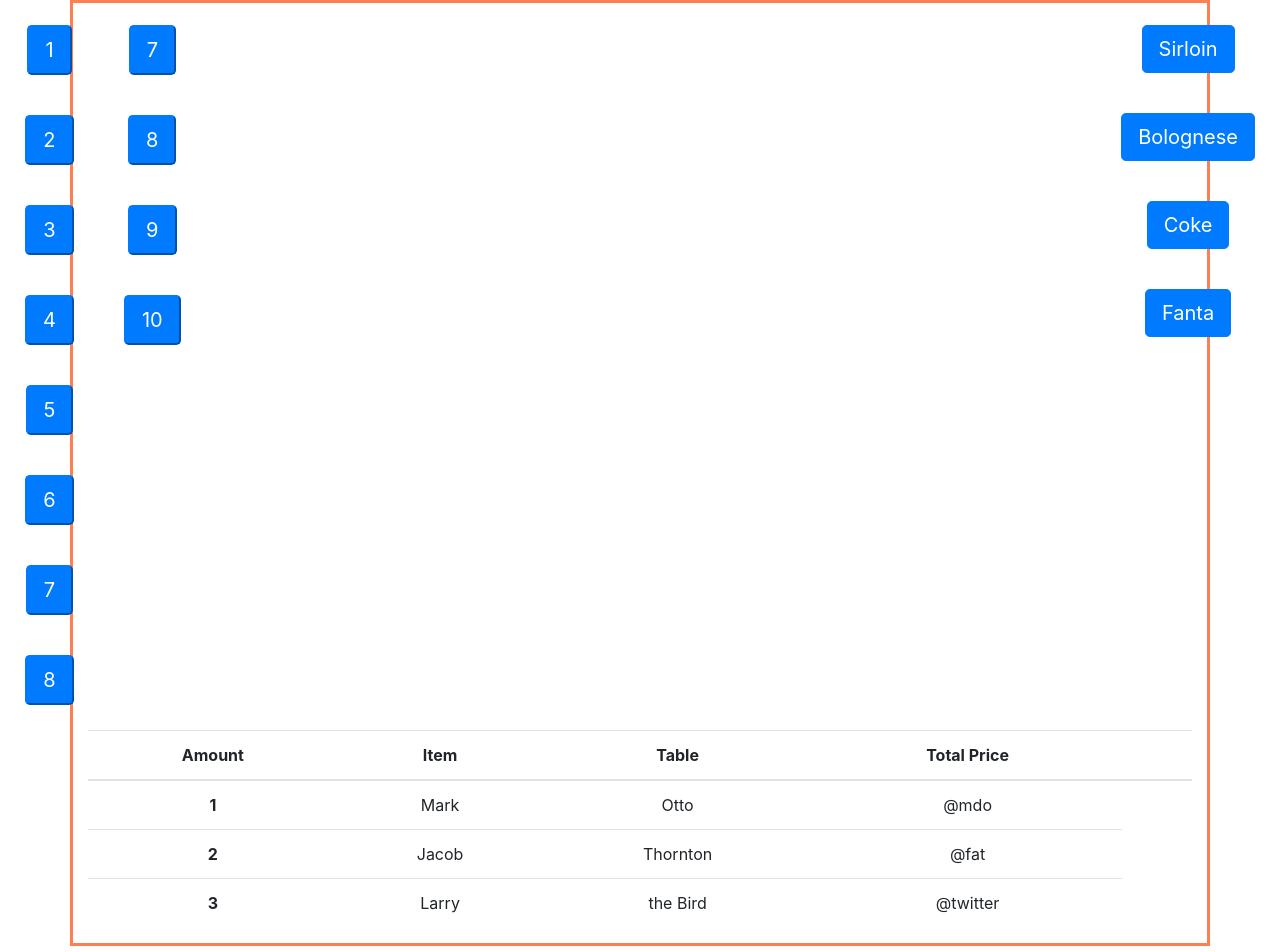
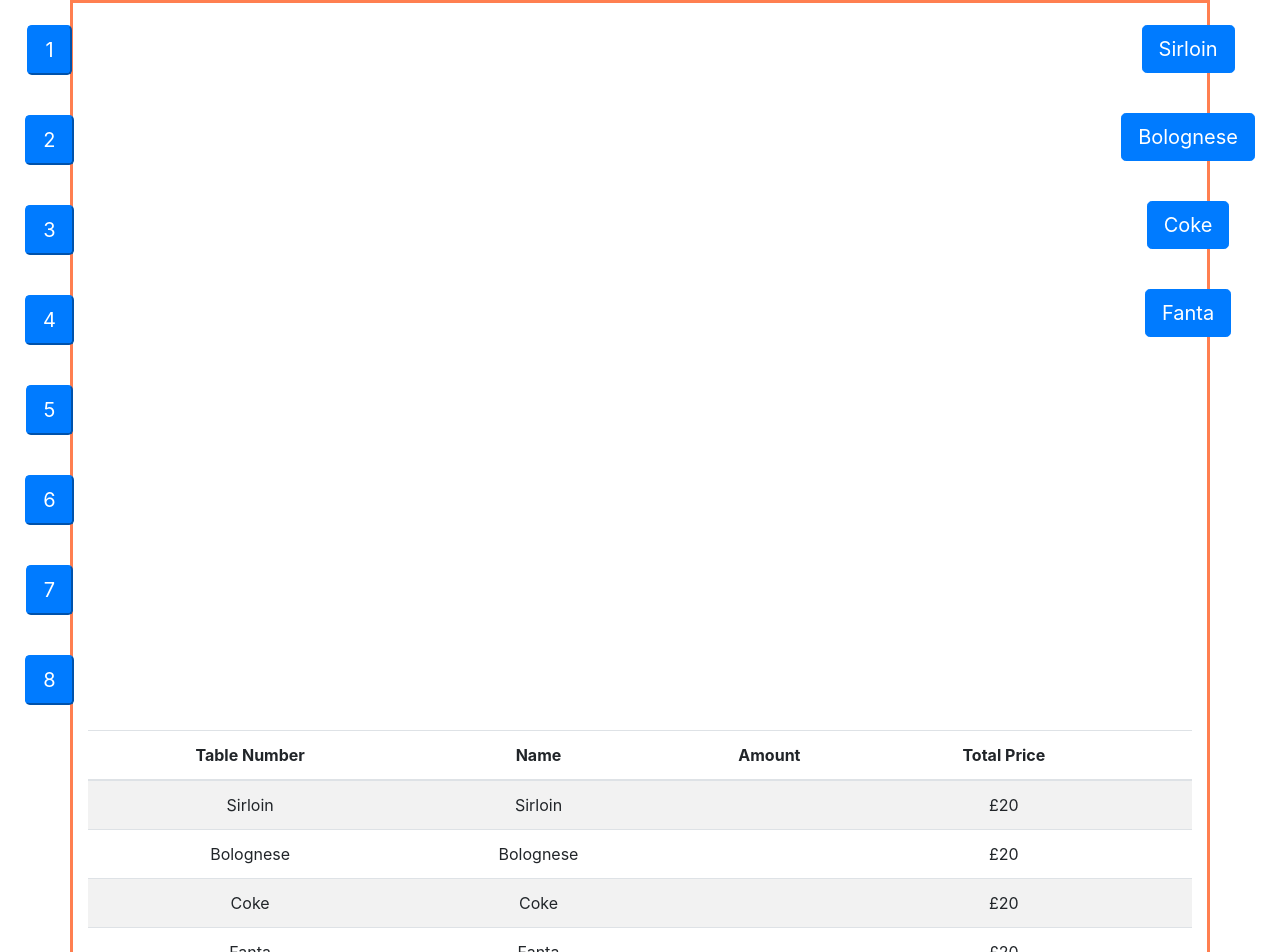
Before and after one commit to Mpinan/POS_system, a React (Create React App) app in the folder pos/: page / in a window 1280 px wide. Shown: the top 952 px of the page. Built offline with nearby package versions, Linux system fonts and the light colour scheme; the HTML template or start-up script is replaced by a standard one.

Commit message:
Added list with the items

```diff
--- a/pos/src/App.js
+++ b/pos/src/App.js
@@ -46,7 +46,7 @@ class App extends Component {
   };
 
   render() {
-    const { listItems, listOfTables } = this.state;
+    const { listItems, listOfTables, addedItems } = this.state;
     return (
       <div className="App">
         {/* <Container style={{ borderStyle: "solid", borderColor: "coral" }}> */}
@@ -55,24 +55,17 @@ class App extends Component {
             <Table key={table.id} number={table.number} />
           ))}
         </div>
-        <div style={{ float: "left" }}>
-          <Table number="7" />
-          <Table number="8" />
-          <Table number="9" />
-          <Table number="10" />
-        </div>
+
         {/* </Container> */}
         {/* <Container style={{ borderStyle: "solid", borderColor: "coral" }}> */}
         <div style={{ float: "right" }}>
-          {listItems.map(
-            (item) => (
-              console.log(item.name), (<Item key={item.id} name={item.name} />)
-            )
-          )}
+          {listItems.map((item) => (
+            <Item key={item.id} name={item.name} />
+          ))}
         </div>
         {/* </Container> */}
         <Container style={{ borderStyle: "solid", borderColor: "coral" }}>
-          <ItemsList />
+          <ItemsList listItems={listItems} itemsAdded={addedItems} />
         </Container>
       </div>
     );
--- a/pos/src/Components/Item/src/itemsList.jsx
+++ b/pos/src/Components/Item/src/itemsList.jsx
@@ -3,43 +3,37 @@ import { Table } from "reactstrap";
 
 class ItemsList extends Component {
   render() {
+    const { listItems } = this.props;
+
+    let list = listItems.map((item) => {
+      return (
+        <tr key={item.id}>
+          <td>
+            <a target="_blank" href={item.cfa_url}>
+              {item.name}
+            </a>
+          </td>
+          <td>{item.name}</td>
+          <td></td>
+          <td>{item.price}</td>
+          <td></td>
+        </tr>
+      );
+    });
+
     return (
-      <Table>
+      <Table striped responsive hover>
         <thead>
           <tr>
+            <th>Table Number</th>
+            <th>Name</th>
             <th>Amount</th>
-            <th>Item</th>
-            <th>Table</th>
             <th>Total Price</th>
             <th></th>
           </tr>
         </thead>
-        <tbody>
-          <tr>
-            <th scope="row">1</th>
-            <td>Mark</td>
-            <td>Otto</td>
-            <td>@mdo</td>
-            {/* <button>+</button>
-            <button>-</button> */}
-          </tr>
-          <tr>
-            <th scope="row">2</th>
-            <td>Jacob</td>
-            <td>Thornton</td>
-            <td>@fat</td>
-            {/* <button>+</button>
-            <button>-</button> */}
-          </tr>
-          <tr>
-            <th scope="row">3</th>
-            <td>Larry</td>
-            <td>the Bird</td>
-            <td>@twitter</td>
-            {/* <button>+</button>
-            <button>-</button> */}
-          </tr>
-        </tbody>
+        {/* <Description items={filteredCats} /> */}
+        <tbody>{list}</tbody>
       </Table>
     );
   }
```
Also changed, not shown: 1 other file (tests, documents, lock files or other folders).
